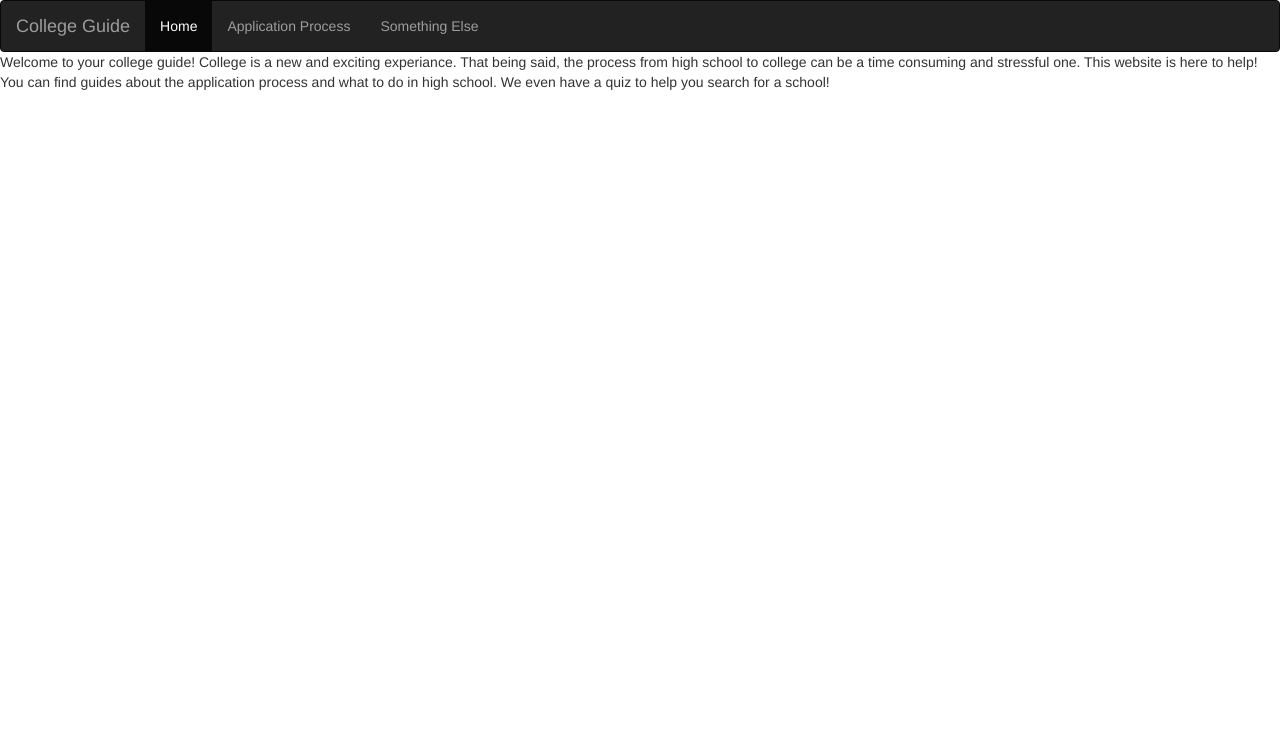
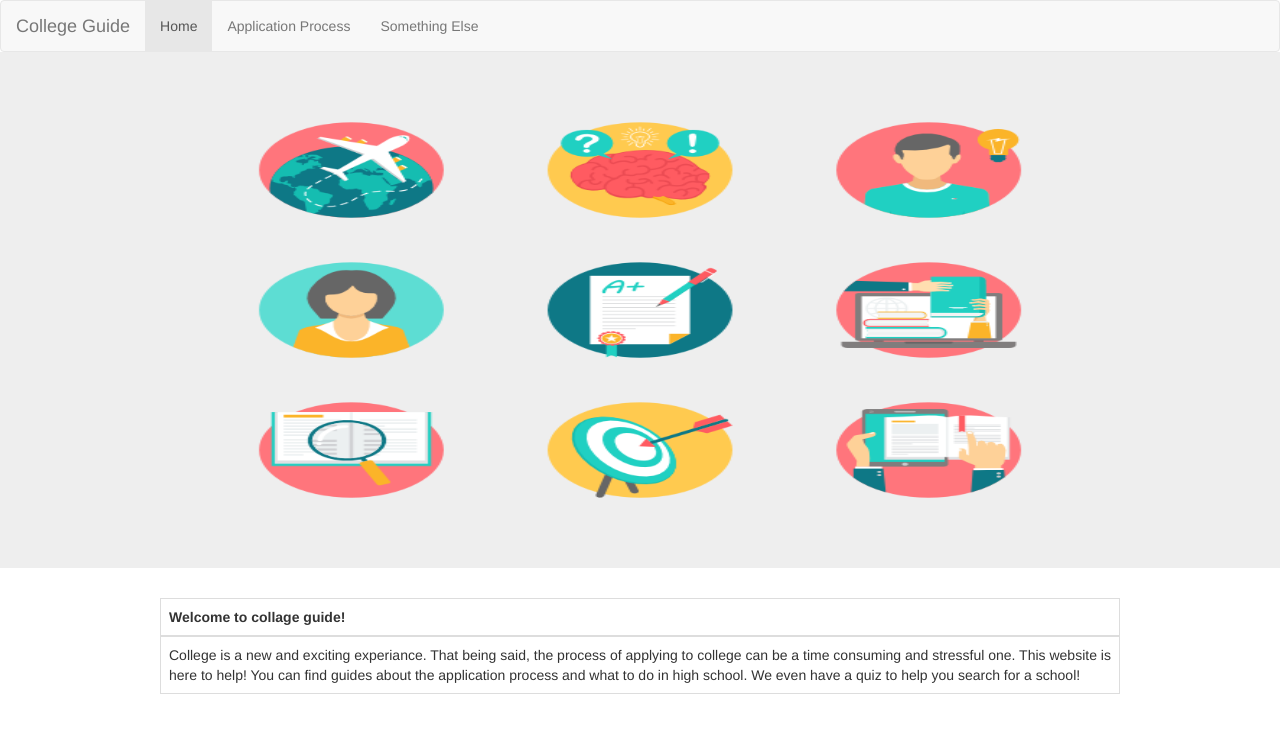
Before and after one commit to jaredfitton/college-guide, a plain HTML site: page index.html in a window 1280 px wide. Drawn offline with nearby package versions, Linux system fonts and the light colour scheme; files that its build step writes are made by us from their sources.

Commit message:
Formated navbars and added content to index

```diff
--- /dev/null
+++ b/css/index.css
@@ -0,0 +1,32 @@
+.navbar {
+  margin-bottom: 0;
+}
+
+.logo-section {
+  width: 70%;
+}
+
+img {
+	width: 100%;
+	height:420px;
+}
+.table {
+  width: 75%;
+  margin: auto;
+}
+
+td {
+  width: 50%;
+}
+
+th {
+	align: "center";
+}
+
+body {
+  padding-bottom: 50px;
+}
+
+body {
+  padding-bottom: 50px;
+}
--- a/index.html
+++ b/index.html
@@ -6,12 +6,12 @@
     <link rel="stylesheet" href="https://maxcdn.bootstrapcdn.com/bootstrap/3.3.7/css/bootstrap.min.css" integrity="sha384-BVYiiSIFeK1dGmJRAkycuHAHRg32OmUcww7on3RYdg4Va+PmSTsz/K68vbdEjh4u" crossorigin="anonymous">
     <script src="https://ajax.googleapis.com/ajax/libs/jquery/1.12.4/jquery.min.js"></script>
 	<script src="https://maxcdn.bootstrapcdn.com/bootstrap/3.3.7/js/bootstrap.min.js"></script>
-    <link rel="stylesheet" href="applications.css">
+	<link rel="stylesheet" href="../css/index.css">
 	<title>College Guide</title>
   </head>
 
   <body>
-	  <nav class="navbar navbar-inverse bg-inverse">
+	  <nav class="navbar navbar-default">
       <div class="container-fluid">
         <div class="navbar-header">
           <a class="navbar-brand" href="#">College Guide</a>
@@ -24,7 +24,7 @@
         <div class="collapse navbar-collapse" id="myNavBar">
           <ul class="nav navbar-nav">
             <li class="active"><a href="index.html">Home</a></li>
-            <li><a href="applications.html">Application Process</a></li>
+            <li><a href="html/applications.html">Application Process</a></li>
             <li><a href="#">Something Else</a></li>
 			<!-- from here we can add differnt pages -->
           </ul>
@@ -32,4 +32,27 @@
       </div>
     </nav>
 
-	<p> Welcome to your college guide! College is a new and exciting experiance. That being said, the process from high school to college can be a time consuming and stressful one. This website is here to help! You can find guides about the application process and what to do in high school. We even have a quiz to help you search for a school! </p)
+	<div class="jumbotron jumbotron-fluid">
+      <div class="logo-section container">
+        <img id="eduimg" src="Images/edu.png" alt="Eduimagething">
+      </div>
+    </div>
+
+	<table class="table description-table table-bordered">
+      <thead>
+        <tr>
+          <th>Welcome to collage guide!</th>
+        </tr>
+      </thead>
+      <tbody>
+        <tr>
+          <td>
+           College is a new and exciting experiance.
+		   That being said, the process of applying to college can be a time consuming and stressful one.
+		   This website is here to help!
+		   You can find guides about the application process and what to do in high school.
+		   We even have a quiz to help you search for a school!
+          </td>
+        </tr>
+      </tbody>
+    </table>
```
Also changed, not shown: html/applications.html (+3 -2 lines), Images/edu.png (added).
